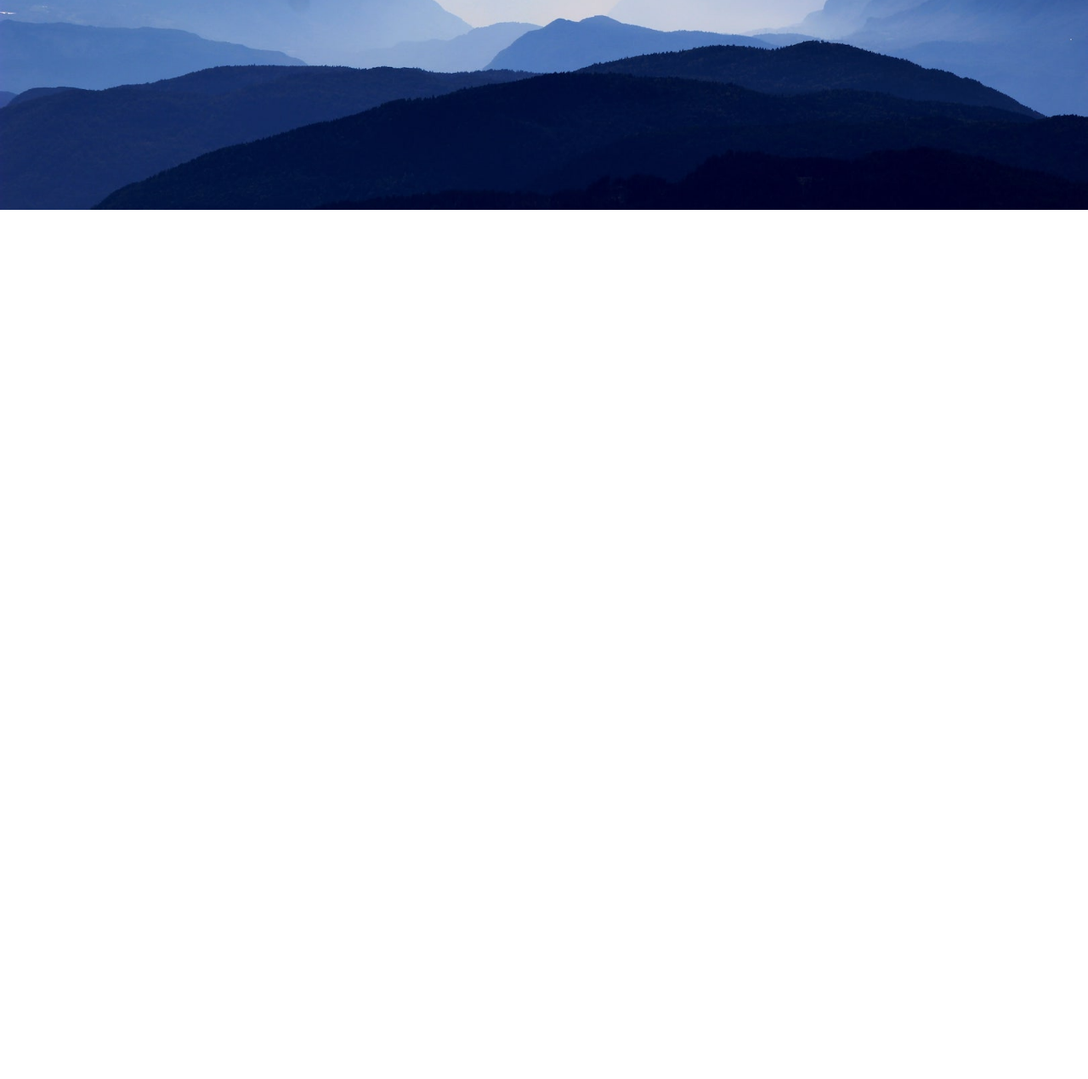
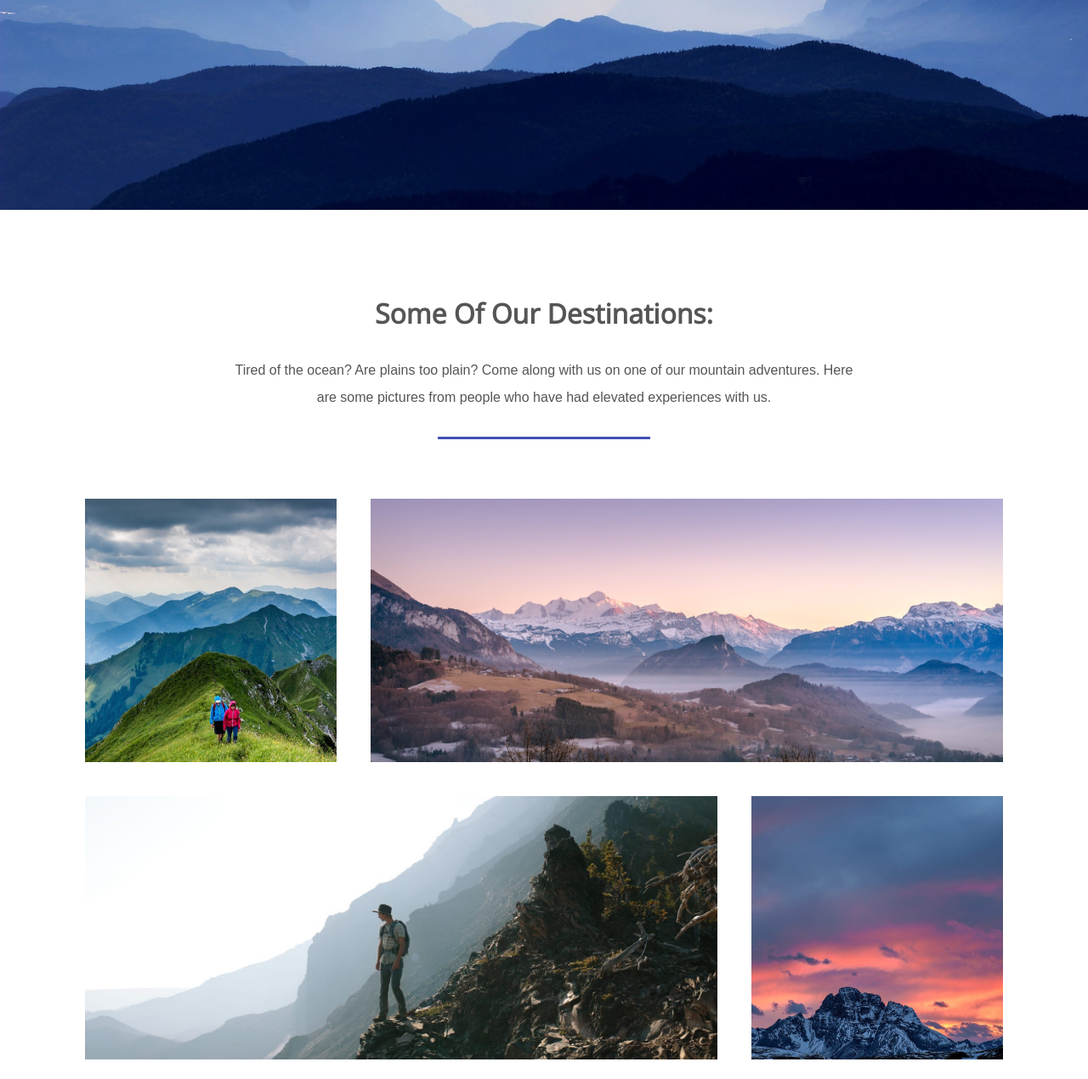
Before and after one commit to mtrojas/mountain-travel, a plain HTML site: page index.html in a window 1280 px wide. Shown: the part 553-1823 px from the top of the page at 85% size. Before the commit the page ends 800 px from the top, so only its background shows below. Drawn offline with nearby package versions, Linux system fonts and the light colour scheme.

Commit message:
Add markup and style to Destinations section.

```diff
--- a/assets/css/styles.css
+++ b/assets/css/styles.css
@@ -11,7 +11,7 @@ html {
   color: #555;
 }
 
-nav {
+ul, nav {
   list-style: none;
 }
 
@@ -39,6 +39,36 @@ section {
   flex-direction: column;
   align-items: center;
   padding: 100px 80px;
+}
+
+.grid {
+  width: 100%;
+  display: flex;
+  flex-wrap: wrap;
+  justify-content: center;
+}
+
+hr {
+  width: 250px;
+  height: 3px;
+  background-color: #3f51b5;
+  border: 0;
+  margin-bottom: 50px;
+}
+
+section h3.title {
+  text-transform: capitalize;
+  font: bold 32px "Open Sans", sans-serif;
+  margin-bottom: 30px;
+  text-align: center;
+}
+
+section p {
+  max-width: 775px;
+  line-height: 2;
+  padding: 0 20px;
+  margin-bottom: 30px;
+  text-align: center;
 }
 
 /* Header Styles */
@@ -120,3 +150,20 @@ header nav li {
     margin: 0;
   }
 }
+
+/* Destinations Styles */
+.destinations .grid li {
+  height: 350px;
+  padding: 20px;
+  background-clip: content-box;
+  background-size: cover;
+  background-position: center;
+}
+
+.destinations .grid li.small {
+  flex-basis: 30%;
+}
+
+.destinations .grid li.large {
+  flex-basis: 70%;
+}
--- a/index.html
+++ b/index.html
@@ -26,6 +26,20 @@
       <a href="#" class="btn">Contact Us Now</a>
     </div>
   </section>
+  <section class="destinations">
+    <h3 class="title">Some of our destinations:</h3>
+    <p>
+      Tired of the ocean? Are plains too plain? Come along with us on one of our mountain adventures.
+      Here are some pictures from people who have had elevated experiences with us.
+    </p>
+    <hr>
+    <ul class="grid">
+      <li class="small" style="background-image: url(assets/img/mountain1.jpg);"></li>
+      <li class="large" style="background-image: url(assets/img/mountain2.jpg);"></li>
+      <li class="large" style="background-image: url(assets/img/mountain3.jpg);"></li>
+      <li class="small" style="background-image: url(assets/img/mountain4.jpg);"></li>
+    </ul>
+  </section>
 
 
 </body>
```
